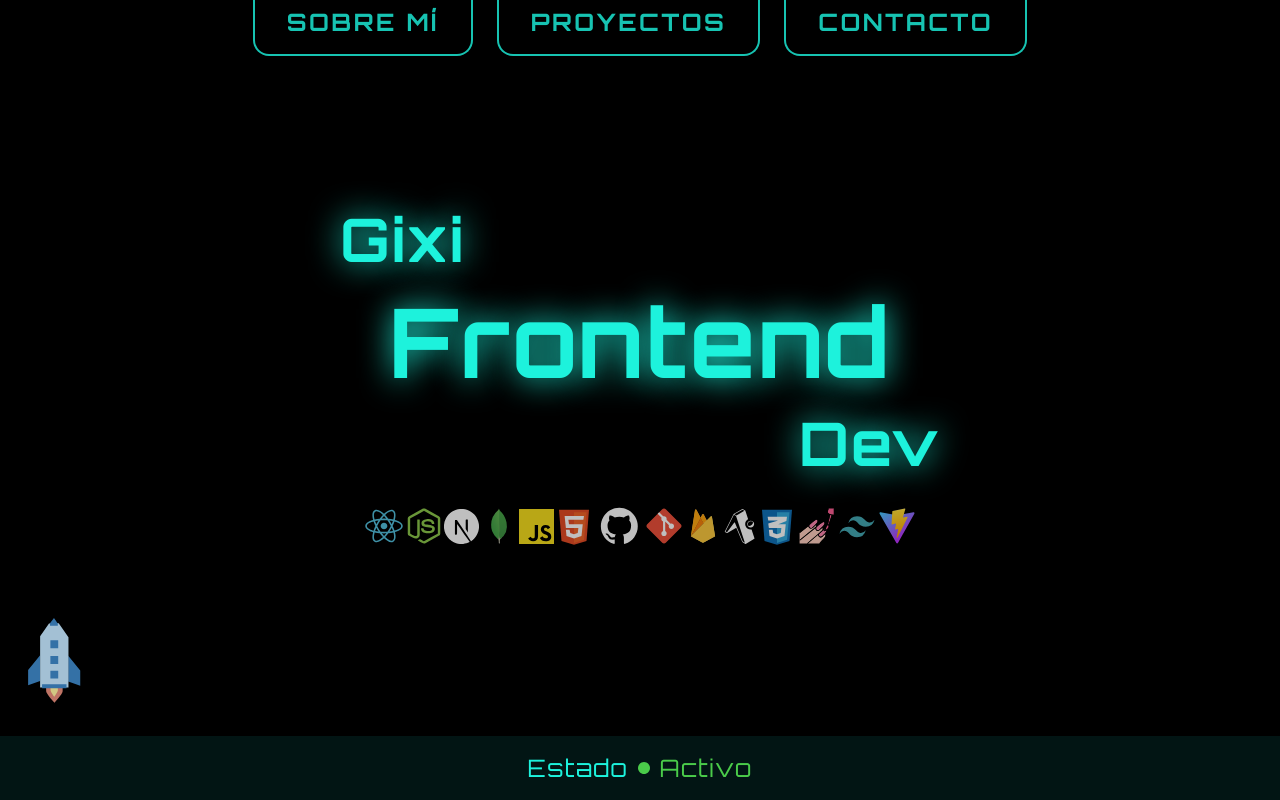
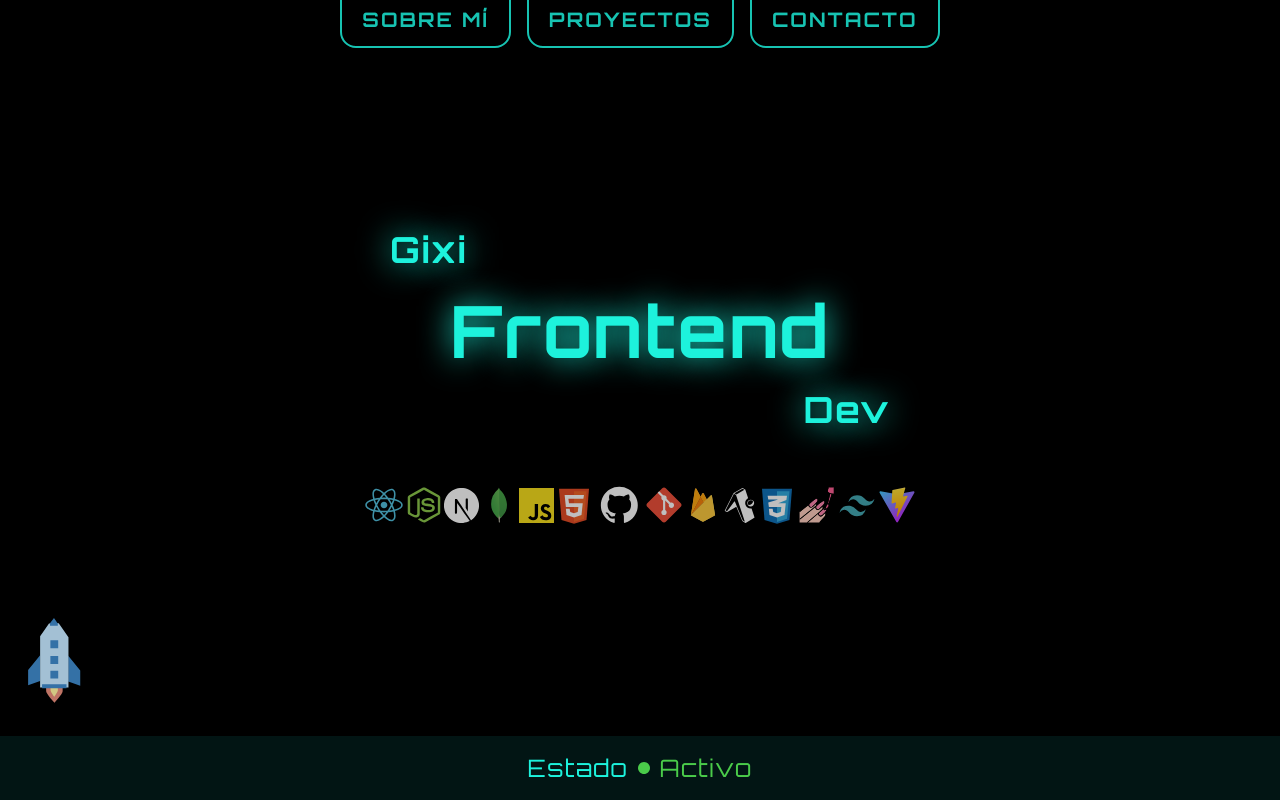
Before and after one commit to gixilym/portfolio-gixi, a Preact app: page / in a window 1280 px wide. Shown: the top 800 px of the page. Built offline with nearby package versions, Linux system fonts and the light colour scheme.

Commit message:
adapté el header mejor para móvil y reducí el tamaño del texto principal

```diff
--- a/src/components/Home.jsx
+++ b/src/components/Home.jsx
@@ -5,22 +5,22 @@ function Home() {
   return (
     <main class="flex flex-col flex-nowrap justify-between w-full min-h-screen font-orbitron">
       <header class="fixed flex justify-center items-center z-10 w-full">
-        <nav class="flex flex-row justify-center items-center w-full h-[45px] gap-x-2 sm:gap-x-6">
+        <nav class="flex flex-col sm:flex-row justify-start sm:justify-center items-center w-full sm:h-[40px] sm:gap-x-4 bg-[#0e6c6333] sm:bg-transparent">
           <a
             href="#aboutme"
-            class="text-lg md:text-2xl rounded-bl-2xl rounded-br-2xl px-2 sm:px-8 py-4 border-2 border-[#17c3b2] border-t-0 text-center uppercase backdrop-blur-md duration-100 text-[#17c3b2] font-bold tracking-wider sm:tracking-widest cursor-pointer hover:bg-[rgb(23,195,178)] hover:text-black"
+            class="text-md sm:text-xl sm:rounded-bl-2xl sm:rounded-br-2xl px-2 sm:px-5 py-3 sm:border-2 border-[#17c3b2] border-t-0 text-center uppercase backdrop-blur-md duration-100 text-[#17c3b2] font-bold tracking-wider sm:tracking-widest cursor-pointer hover:bg-[rgb(23,195,178)] hover:text-black"
           >
             Sobre&nbsp;mí
           </a>
           <a
             href="#projects"
-            class="text-lg md:text-2xl rounded-bl-2xl rounded-br-2xl px-2 sm:px-8 py-4 border-2 border-[#17c3b2] border-bl-2 border-br-2 border-t-0 bg-transparent text-center uppercase backdrop-blur-md duration-75 text-[#17c3b2] font-bold tracking-wider sm:tracking-widest cursor-pointer hover:bg-[rgb(23,195,178)] hover:text-black"
+            class="text-md sm:text-xl sm:rounded-bl-2xl sm:rounded-br-2xl px-2 sm:px-5 py-3 sm:border-2 border-[#17c3b2] border-t-0 text-center uppercase backdrop-blur-md duration-100 text-[#17c3b2] font-bold tracking-wider sm:tracking-widest cursor-pointer hover:bg-[rgb(23,195,178)] hover:text-black"
           >
             Proyectos
           </a>
           <a
             href="#contact"
-            class="text-lg md:text-2xl rounded-bl-2xl rounded-br-2xl px-2 sm:px-8 py-4 border-2 border-[#17c3b2] border-bl-2 border-br-2 border-t-0 bg-transparent text-center uppercase backdrop-blur-md duration-75 text-[#17c3b2] font-bold tracking-wider sm:tracking-widest cursor-pointer hover:bg-[rgb(23,195,178)] hover:text-black"
+            class="text-md sm:text-xl sm:rounded-bl-2xl sm:rounded-br-2xl px-2 sm:px-5 py-3 sm:border-2 border-[#17c3b2] border-t-0 text-center uppercase backdrop-blur-md duration-100 text-[#17c3b2] font-bold tracking-wider sm:tracking-widest cursor-pointer hover:bg-[rgb(23,195,178)] hover:text-black"
           >
             Contacto
           </a>
@@ -32,13 +32,17 @@ function Home() {
       <div class="overflow-hidden flex flex-col items-center justify-evenly w-full h-[45vh] min-h-[400px] mt-6">
         <div
           style={{ textShadow: "0 0em 2em #1df2dc" }}
-          class="w-full sm:w-[600px] px-4 sm:px-0 tracking-widest text-[#1df2dc] font-bold flex flex-col items-center justify-center gap-y-6"
+          class="w-full md:w-[500px] px-4 sm:px-0 tracking-widest text-[#1df2dc] font-bold flex flex-col items-center justify-center gap-y-6"
         >
-          <p class="text-2xl md:text-6xl capitalize text-start w-full ">Gixi</p>
-          <h1 class="text-5xl md:text-8xl capitalize text-center w-full ">
+          <p class="text-3xl sm:text-4xl capitalize text-center sm:text-start w-full ">
+            Gixi
+          </p>
+          <h1 class="text-4xl sm:text-7xl capitalize text-center w-full ">
             Frontend
           </h1>
-          <p class="text-2xl md:text-6xl capitalize text-end w-full ">Dev</p>
+          <p class="text-3xl sm:text-4xl capitalize text-center sm:text-end w-full ">
+            Dev
+          </p>
         </div>
         <Technologies />
       </div>
--- a/src/components/Technologies.jsx
+++ b/src/components/Technologies.jsx
@@ -3,7 +3,7 @@ import * as SVG from "../svgs.jsx";
 
 function Technologies() {
   return (
-    <section class="flex w-full justify-center items-center overflow-hidden opacity-75">
+    <section class="flex w-full justify-center items-center overflow-hidden opacity-75 px-4 sm:px-0">
       <SVG.ReactSVG />
       <SVG.NodeSVG />
       <SVG.NextSVG />
```
